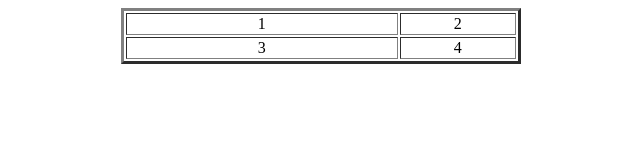
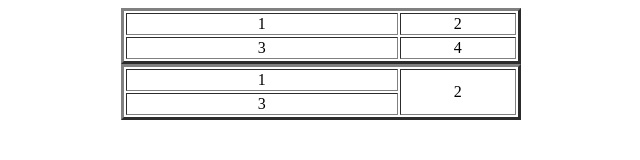
Before and after one commit to CojocaruTeodora/ppw2020, a plain HTML site: page Sarcini/index.html in a window 1280 px wide. Shown: the whole page, without its empty margins (319-959 px from the left). Drawn offline with Linux system fonts and the light colour scheme.

Commit message:
Sarcina 2

```diff
--- a/Sarcini/index.html
+++ b/Sarcini/index.html
@@ -15,6 +15,16 @@
         <td>3</td>
         <td width= "30%" >4</td>
             </tr>
+
         </table>
+        <table align="center" border= "3" width= "400px">
+            <tr align="center">
+        <td>1</td>
+        <td width= "30%" rowspan="2">2</td>
+            </tr>
+            <tr align="center">
+                <td>3</td>
+                    </tr>
+                </table>
 </body>
 </html>
```
